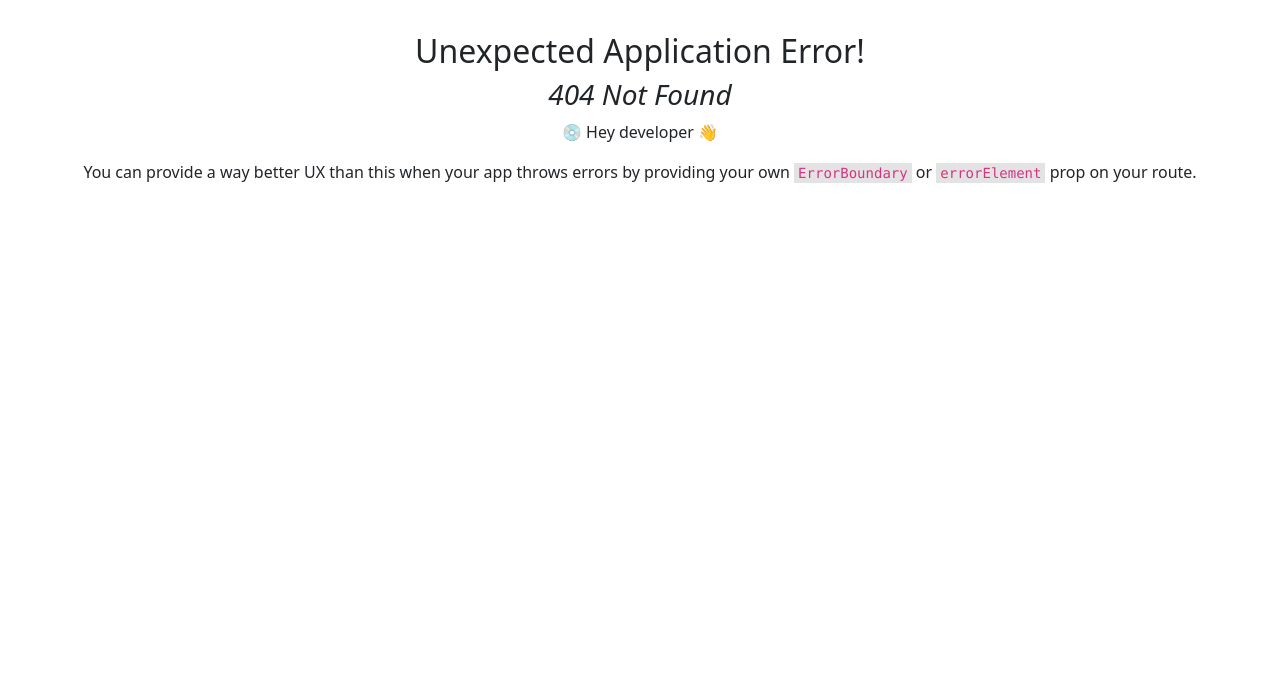
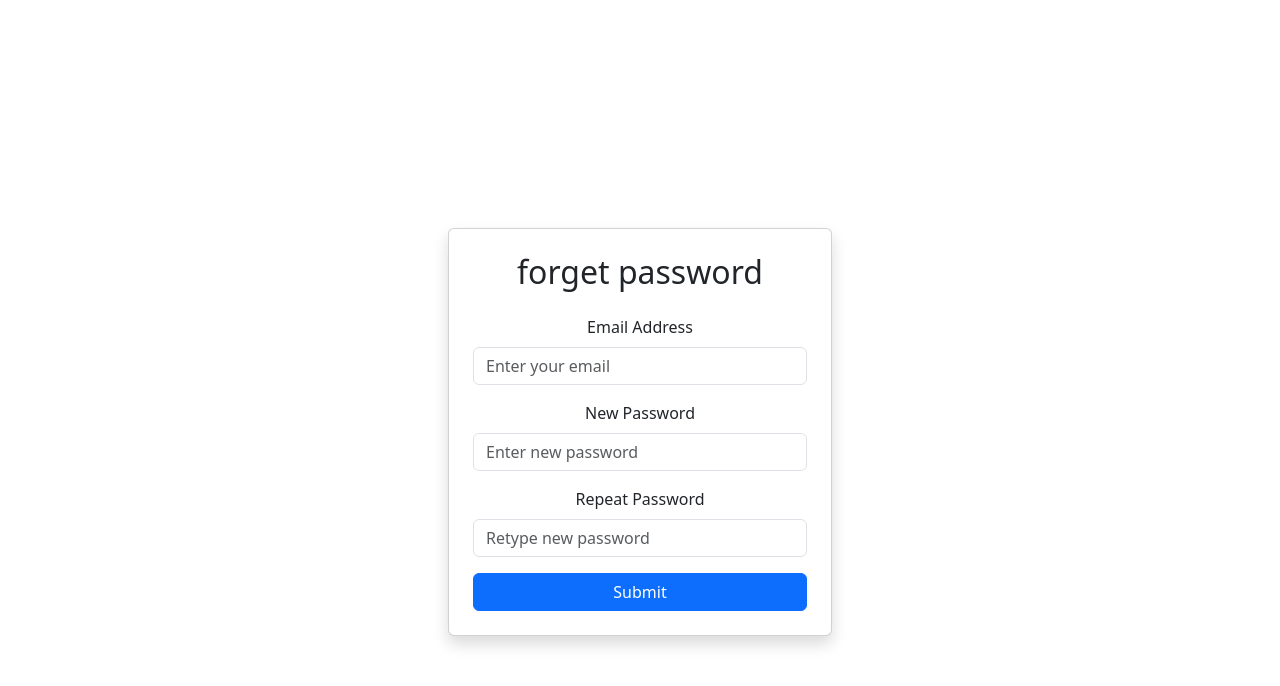
Before and after one commit to praneeth4040/Adjunct, a React (Vite) app in the folder client/: page /forgetpassword in a window 1280 px wide. Before the commit this address had no page. Shown: the top 686 px of the page. Built offline with nearby package versions, Linux system fonts and the light colour scheme.

Commit message:
updated version 4 / otp pages added

```diff
--- /dev/null
+++ b/client/src/components/forgetpassword.jsx
@@ -0,0 +1,93 @@
+import React from 'react';
+import {useState} from "react"
+
+function Forgetpassword() {
+
+  const [email, setEmail] = useState("");
+  const [password, setPassword] = useState("");
+  const [confirmPassword, setConfirmPassword] = useState("");
+  const [error, setError] = useState("");
+
+  const handleSubmit = (e) => {
+    e.preventDefault();
+    if (password !== confirmPassword) {
+      setError("Passwords do not match!");
+      return;
+    }
+    setError("");
+    console.log("Password reset request submitted for:", email);
+    // Add your reset password logic here
+  };
+
+  return (
+    <>
+    <div className="container d-flex justify-content-center align-items-center vh-100">
+      <div className="card p-4 shadow" style={{ width: "24rem" }}>
+        <h2 className="text-center mb-4">forget password</h2>
+        <form onSubmit={handleSubmit}>
+          {/* Email Field */}
+          <div className="mb-3">
+            <label htmlFor="email" className="form-label">
+              Email Address
+            </label>
+            <input
+              type="email"
+              className="form-control"
+              id="email"
+              placeholder="Enter your email"
+              value={email}
+              onChange={(e) => setEmail(e.target.value)}
+              required
+            />
+          </div>
+
+          {/* Password Field */}
+          <div className="mb-3">
+            <label htmlFor="password" className="form-label">
+              New Password
+            </label>
+            <input
+              type="password"
+              className="form-control"
+              id="password"
+              placeholder="Enter new password"
+              value={password}
+              onChange={(e) => setPassword(e.target.value)}
+              required
+            />
+          </div>
+
+          {/* Repeat Password Field */}
+          <div className="mb-3">
+            <label htmlFor="confirmPassword" className="form-label">
+              Repeat Password
+            </label>
+            <input
+              type="password"
+              className="form-control"
+              id="confirmPassword"
+              placeholder="Retype new password"
+              value={confirmPassword}
+              onChange={(e) => setConfirmPassword(e.target.value)}
+              required
+            />
+          </div>
+
+          {/* Error Message */}
+          {error && <div className="alert alert-danger">{error}</div>}
+
+          {/* Submit Button */}
+          <div className="d-grid">
+            <button type="submit" className="btn btn-primary">
+              Submit
+            </button>
+          </div>
+        </form>
+      </div>
+    </div>
+
+
+    </>  );
+}
+
+export default Forgetpassword;
--- a/client/src/components/login.jsx
+++ b/client/src/components/login.jsx
@@ -1,46 +1,70 @@
-import React from 'react';
-import axios from 'axios';
-function LoginPage() {
+import React from "react";
+import { Link } from "react-router-dom";
+import {useState} from "react"
+const LoginPage = () => {
+  const [username,setUsername]=useState("")
+  const [password,setPassword]=useState("")
+  const handleSubmit = (e) => {
+    e.preventDefault(); // Prevent page refresh
+    // Add your form submission logic here
+    console.log(username,password)
+    console.log("Form submitted");
+  };
 
-    return (<>
-
-
-    <main>
-
+  return (
     <div className="container d-flex justify-content-center align-items-center vh-100">
-      <div className="card p-4 shadow" style={{ width: '25rem' }}>
-        <h1 className="text-center mb-4">Login</h1>
-        <form >
+      <div className="card p-4 shadow" style={{ width: "24rem" }}>
+        <h2 className="text-center mb-4">Login</h2>
+        <form onSubmit={handleSubmit}>
+          {/* Username Field */}
           <div className="mb-3">
-            <label htmlFor="email" className="form-label">Email</label>
+            <label htmlFor="username" className="form-label">
+              Username
+            </label>
             <input
-              type="email"
+              type="text"
               className="form-control"
-              id="email"
-
-
+              id="username"
+              placeholder="Enter your username"
+              value={username}
+              onChange={(e)=> setUsername(e.target.value)}
               required
             />
           </div>
+
+          {/* Password Field */}
           <div className="mb-3">
-            <label htmlFor="password" className="form-label">Password</label>
+            <label htmlFor="password" className="form-label">
+              Password
+            </label>
             <input
               type="password"
               className="form-control"
               id="password"
-
-
+              placeholder="Enter your password"
+              value={password}
+              onChange={(e)=> setPassword(e.target.value)}
               required
             />
           </div>
-          <button type="submit" className="btn btn-primary w-100">Login</button>
+
+          {/* Forgot Password Link */}
+          <div className="mb-3 text-end">
+            <Link to="/forgetpassword" className="text-decoration-none">
+              Forgot Password?
+            </Link>
+          </div>
+
+          {/* Submit Button */}
+          <div className="d-grid">
+            <button type="submit" className="btn btn-primary">
+              Submit
+            </button>
+          </div>
         </form>
       </div>
     </div>
-
-</main>
-
-    </>  );
-}
+  );
+};
 
 export default LoginPage;
--- a/client/src/components/otp.jsx
+++ b/client/src/components/otp.jsx
@@ -1,9 +1,123 @@
-import React from 'react';
+import React, { useState } from "react";
 
-function Otp () {
-    return ( <>
 
-    </> );
-}
+const OTPVerificationPage = () => {
+  const [email, setEmail] = useState("");
+  const [otp, setOtp] = useState("");
+  const [otpSent, setOtpSent] = useState(false);
+  const [error, setError] = useState("");
+  const [notification, setNotification] = useState("");
 
-export default Otp;
+  // Simulate sending OTP
+  const handleSendOtp = () => {
+    if (!email) {
+      setError("Please enter a valid email address");
+      return;
+    }
+
+    setError("");
+    setOtpSent(true);
+    setNotification("OTP Sent to your email!");
+    window.alert(`OTP sent to: ${email}`);
+    console.log(`OTP sent to: ${email}`);
+    // Here you would make an API call to send OTP
+  };
+
+  // Simulate OTP verification
+  const handleVerifyOtp = (e) => {
+    e.preventDefault();
+    if (otp === "") {
+      setError("Please enter the OTP");
+      return;
+    }
+
+    setError("");
+    console.log("OTP verified:", otp);
+    // Here you would make an API call to verify OTP
+  };
+
+  return (
+    <div className="container d-flex justify-content-center align-items-center vh-100">
+      <div className="card p-4 shadow" style={{ width: "24rem" }}>
+        <h2 className="text-center mb-4">OTP Verification</h2>
+
+        {/* Email input and Send OTP button */}
+        {!otpSent ? (
+          <form>
+            <div className="mb-3">
+              <label htmlFor="email" className="form-label">
+                Email Address
+              </label>
+              <input
+                type="email"
+                className="form-control"
+                id="email"
+                placeholder="Enter your email"
+                value={email}
+                onChange={(e) => setEmail(e.target.value)}
+                required
+              />
+            </div>
+
+            {/* Error or Notification */}
+            {error && <div className="alert alert-danger">{error}</div>}
+            {notification && <div className="alert alert-success">{notification}</div>}
+
+            {/* Send OTP Button */}
+            <div className="d-grid mb-3">
+              <button
+                type="button"
+                className="btn btn-primary"
+                onClick={handleSendOtp}
+              >
+                Send OTP
+              </button>
+            </div>
+          </form>
+        ) : (
+          // OTP input and Verify OTP button after sending OTP
+          <form onSubmit={handleVerifyOtp}>
+            {/* OTP Input */}
+            <div className="mb-3">
+              <label htmlFor="otp" className="form-label">
+                OTP
+              </label>
+              <input
+                type="text"
+                className="form-control"
+                id="otp"
+                placeholder="Enter the OTP"
+                value={otp}
+                onChange={(e) => setOtp(e.target.value)}
+                required
+              />
+            </div>
+
+            {/* Error or Notification */}
+            {error && <div className="alert alert-danger">{error}</div>}
+
+            {/* Verify OTP Button */}
+            <div className="d-grid mb-3">
+              <button type="submit" className="btn btn-primary">
+                Verify OTP
+              </button>
+            </div>
+
+            {/* Resend OTP Button */}
+            <div className="text-center">
+              <button
+                type="button"
+                className="btn btn-link"
+                onClick={handleSendOtp}
+              >
+                Resend OTP
+              </button>
+            </div>
+          </form>
+        )}
+      </div>
+    </div>
+  );
+};
+
+export default OTPVerificationPage;
```
Also changed, not shown: client/src/App.jsx (+12 -0 lines).
